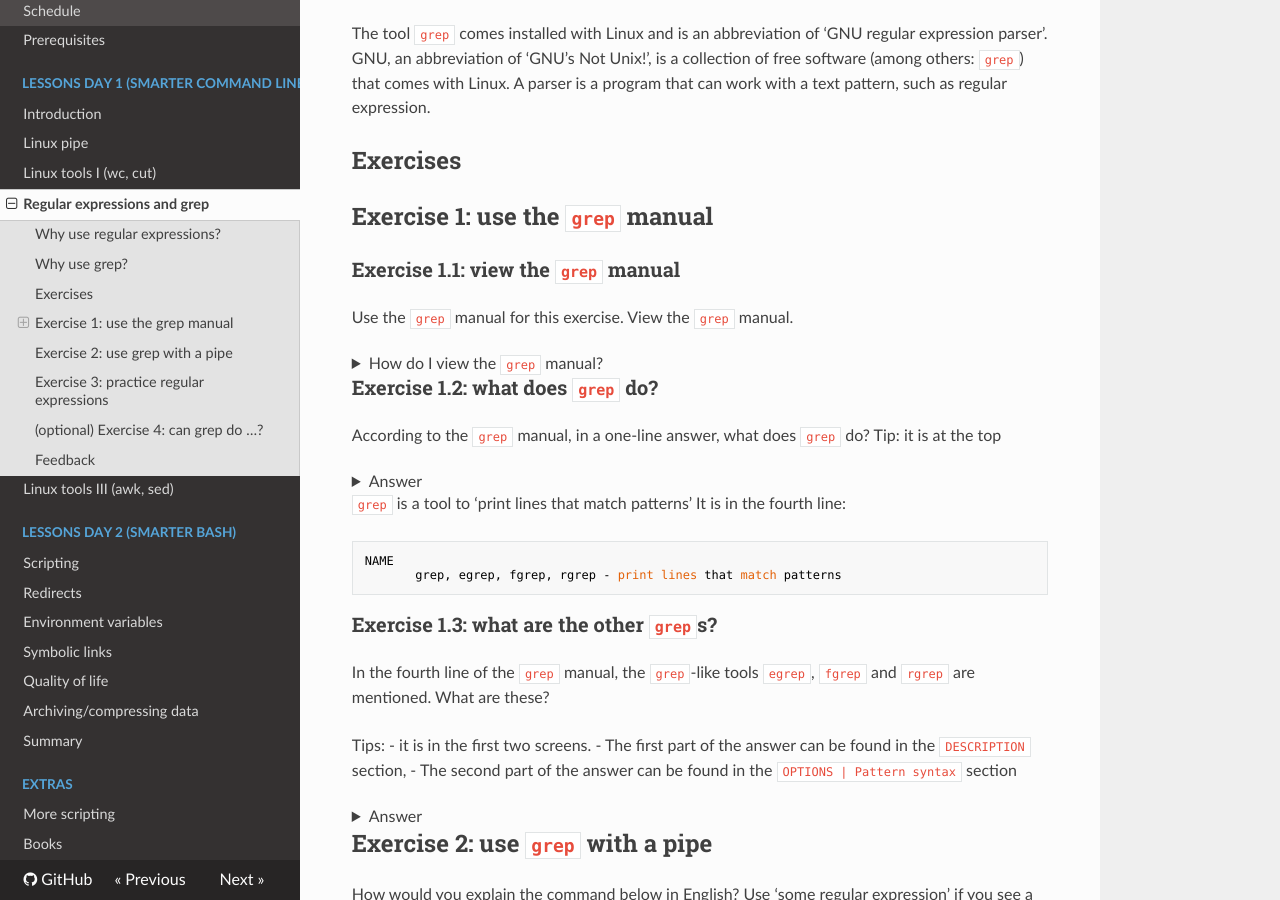
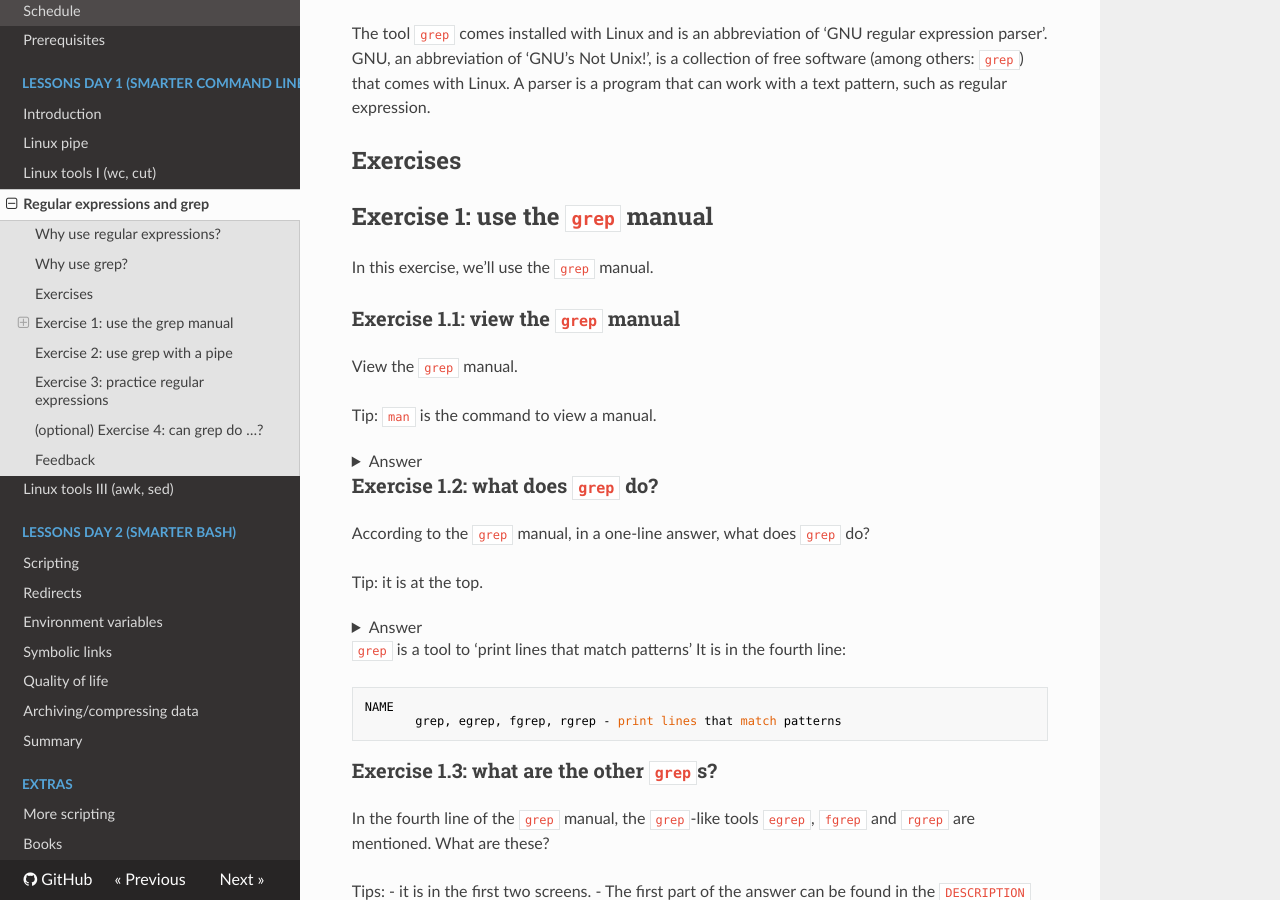
Before and after one commit to UPPMAX/linux-command-line-201, an MkDocs documentation site: the page built from docs/sessions/regular_expressions_and_grep/README.md, in a window 1280 px wide and 900 px high, scrolled down 761 px. Built offline with MkDocs 1.6.1, drawn with Linux system fonts in a browser that asks for light colours; nearby versions of some CDN libraries.

Commit message:
Improve flow of exercise 1 of regexp and grep

```diff
--- a/docs/sessions/regular_expressions_and_grep/README.md
+++ b/docs/sessions/regular_expressions_and_grep/README.md
@@ -71,12 +71,15 @@ such as regular expression.
 
 ## Exercise 1: use the `grep` manual
 
+In this exercise, we'll use the `grep` manual.
+
 ### Exercise 1.1: view the `grep` manual
 
-Use the `grep` manual for this exercise.
 View the `grep` manual.
 
-??? question "How do I view the `grep` manual?"
+Tip: `man` is the command to view a manual.
+
+??? question "Answer"
 
     In the terminal, type:
 
@@ -86,11 +89,11 @@ View the `grep` manual.
 
     Use the arrow keys to navigate and `q` to quit
 
-
 ### Exercise 1.2: what does `grep` do?
 
 According to the `grep` manual, in a one-line answer, what does `grep` do?
-Tip: it is at the top
+
+Tip: it is at the top.
 
 ??? question "Answer"
 
```
